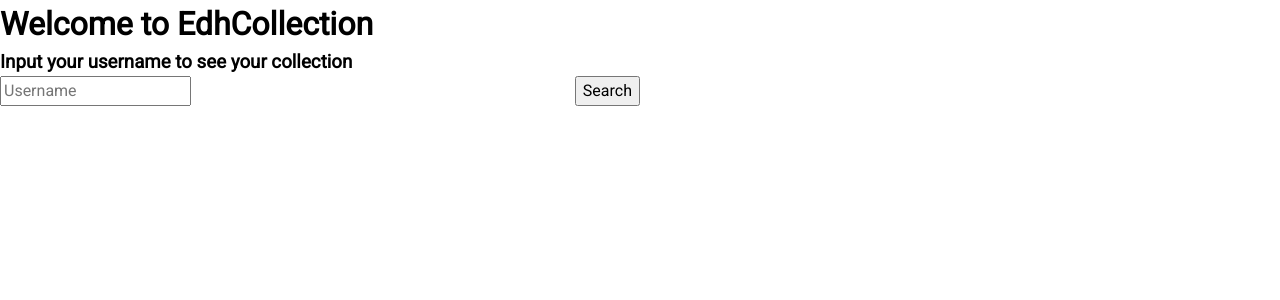
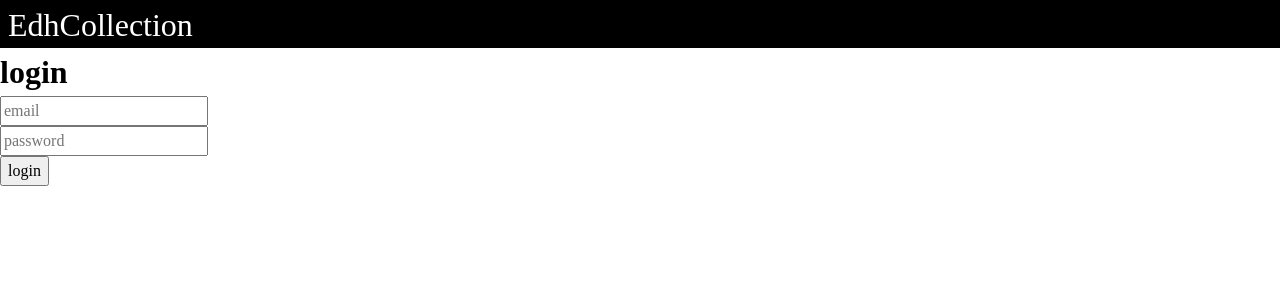
Before and after one commit to hampuslundblad/EdhCollection, a Vue app in the folder client/: page / in a window 1280 px wide. Shown: the top 300 px of the page. Built offline with nearby package versions, Linux system fonts and the light colour scheme; a web font is replaced by a local one.

Commit message:
added login page and services, currently doesn't work

```diff
--- a/client/src/App.vue
+++ b/client/src/App.vue
@@ -1,10 +1,10 @@
-<script setup>
-</script>
-
 <template>
+<Header></Header>
   <router-view />
 </template>
-
+<script setup>
+import Header from './components/Header.vue';
+</script>
 <style>
-@import './assets/base.css';
+@import "./assets/base.css";
 </style>
--- a/client/src/assets/base.css
+++ b/client/src/assets/base.css
@@ -88,6 +88,13 @@ select {
 /* Utility classes  */
 /*------------------*/
 
+.light {
+  color: var(--clr-light)
+}
+.dark {
+  color: var(--clr-dark)
+}
+
 .flex {
   display: flex;
   gap: var(--gap)
--- /dev/null
+++ b/client/src/components/Header.vue
@@ -0,0 +1,19 @@
+<template>
+<div class="header fs-600 dark ff-serif">
+    <span class="logo light">EdhCollection</span>
+</div>
+</template>
+<script setup>
+</script>
+<style scoped>
+@import "../assets/base.css";
+
+.header{
+    width:100%;
+    height:3rem;
+    background-color: black;
+    padding:0.5rem;
+}
+.logo{
+}
+</style>
--- a/client/src/router.js
+++ b/client/src/router.js
@@ -2,12 +2,12 @@ import { createRouter, createWebHistory } from 'vue-router'
 import UserPage from './views/UserPage.vue'
 import Home from './views/Home.vue'
 import NotFound from './views/NotFound.vue'
-
+import Login from './views/Login.vue'
 
 export const router = createRouter({
     history: createWebHistory(),
     routes: [
-        { path: '/', component: Home },
+        { path: '/', component: Login },
         { path: '/user/:id', name: 'User', component: UserPage },
         { path: '/:pathMatch(.*)*', name: 'NotFound', component: NotFound },
     ]
--- /dev/null
+++ b/client/src/services/Api.mjs
@@ -0,0 +1,7 @@
+import axios from "axios";
+
+export default () => {
+  return axios.create({
+    baseURL: "http://localhost:8081/",
+  });
+};
--- /dev/null
+++ b/client/src/services/AuthenticationService.mjs
@@ -0,0 +1,10 @@
+import Api from "@/services/Api";
+
+export default {
+  register(credentials) {
+    return Api().post("register", credentials);
+  },
+  login(credentials) {
+    return Api().post("login", credentials);
+  },
+};
--- /dev/null
+++ b/client/src/views/Login.vue
@@ -0,0 +1,40 @@
+<template>
+  <div>
+    <h1>login</h1>
+    <input type="email" name="email" placeholder="email" v-model="email" />
+    <br />
+    <input
+      type="password"
+      name="password"
+      placeholder="password"
+      v-model="password"
+    />
+    <br />
+    <span class="error">{{ error }}</span>
+    <button @click="login">login</button>
+  </div>
+</template>
+<script setup>
+import { ref } from "vue";
+import AuthenticationService from "../services/AuthenticationService";
+
+const email = ref("");
+const password = ref("");
+const error = ref("");
+
+async function login() {
+  try {
+    await AuthenticationService.login({
+      email: email.value,
+      password: password.value,
+    });
+  } catch (err) {
+    error.value = err.response.data.error;
+  }
+}
+</script>
+<style scoped>
+.error {
+  color: red;
+}
+</style>
```
Also changed, not shown: client/src/views/Register.vue (added).
